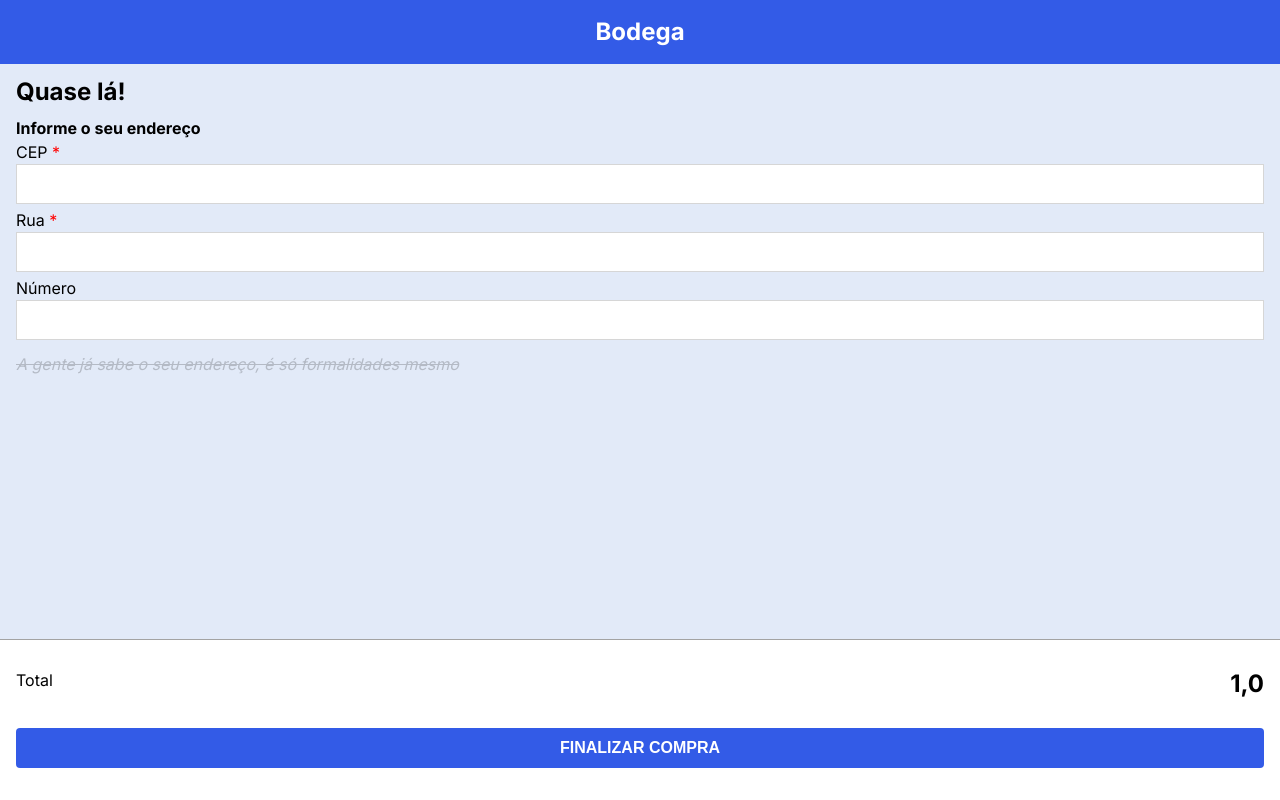
After one commit to eduardor0cha/bodega-web, a Django app: page /comprar/1 in a window 1280 px wide. The commit adds this page. Run offline with Django 4.2, Linux system fonts and the light colour scheme; tables that the repository leaves empty hold one stand-in row (values such as "Sample post").

Commit message:
feat/add-buy-product

```diff
--- /dev/null
+++ b/app_bodega_web/static/app_bodega_web/css/components/input.css
@@ -0,0 +1,19 @@
+.c-input {
+  display: flex;
+  flex-direction: column;
+  gap: 4px;
+}
+
+.c-input label span {
+  color: red;
+}
+
+.c-input input {
+  border: 1px solid #D6D6D6;
+  height: 40px;
+  padding: 0 8px;
+}
+
+.c-input input:focus {
+  outline: none;
+}
--- a/app_bodega_web/static/app_bodega_web/css/components/product-card.css
+++ b/app_bodega_web/static/app_bodega_web/css/components/product-card.css
@@ -41,7 +41,7 @@
   margin-bottom: 16px;
 }
 
-.c-product-card__old-value{
+.c-product-card__old-value {
   font-size: 0.625rem;
   color: #8E8E8E;
   text-decoration: line-through;
@@ -57,6 +57,6 @@
 }
 
 .c-product-card {
-  box-shadow: 0 0 0 rgba(0,0,0,0), 0 0 0 rgba(0,0,0,0);
+  box-shadow: 0 0 0 rgba(0, 0, 0, 0), 0 0 0 rgba(0, 0, 0, 0);
   transition: ease-in-out .3s;
 }
--- /dev/null
+++ b/app_bodega_web/static/app_bodega_web/css/pages/buy-product.css
@@ -0,0 +1,44 @@
+.p-buy-product {
+  padding: 16px;
+  display: flex;
+  flex-direction: column;
+  gap: 16px;
+}
+
+.p-buy-product__heading {
+  font-size: 1.5rem;
+  font-weight: bold;
+}
+
+.p-buy-product__form {
+  display: flex;
+  flex-direction: column;
+  gap: 8px;
+}
+
+.p-buy-product__form-title {
+  font-weight: bold;
+}
+
+.p-buy-product__footer {
+  background-color: #FFFFFF;
+  position: fixed;
+  bottom: 0;
+  left: 0;
+  width: 100%;
+  padding: 32px 16px;
+  display: flex;
+  flex-direction: column;
+  gap: 32px;
+  border-top: 1px solid #A3A3A3;
+}
+
+.p-buy-product__total {
+  display: flex;
+  justify-content: space-between;
+}
+
+.p-buy-product__total span:last-child {
+  font-size: 1.5rem;
+  font-weight: bold;
+}
--- a/app_bodega_web/static/app_bodega_web/css/pages/home.css
+++ b/app_bodega_web/static/app_bodega_web/css/pages/home.css
@@ -5,7 +5,8 @@
   gap: 16px;
 }
 
-.p-home__heading, .p-home__category{
+.p-home__heading,
+.p-home__category {
   font-size: 1.5rem;
   font-weight: bold;
 }
--- a/app_bodega_web/static/app_bodega_web/css/pages/product.css
+++ b/app_bodega_web/static/app_bodega_web/css/pages/product.css
@@ -1,6 +1,12 @@
 .p-product {
   display: flex;
   flex-direction: column;
+}
+
+.p-product__heading {
+  font-size: 1.5rem;
+  font-weight: bold;
+  padding: 16px;
 }
 
 .p-product__img {
@@ -47,19 +53,19 @@
   align-items: flex-start;
 }
 
-.p-product__freight-info > div {
+.p-product__freight-info>div {
   display: flex;
   flex-direction: column;
   gap: 4px;
 }
 
 
-.p-product__freight-info > div > span {
+.p-product__freight-info>div>span {
   font-size: 0.75rem;
   font-weight: bold;
 }
 
-.p-product__freight-info > div > p {
+.p-product__freight-info>div>p {
   font-size: 0.75rem;
 }
 
--- a/app_bodega_web/static/app_bodega_web/css/styles.css
+++ b/app_bodega_web/static/app_bodega_web/css/styles.css
@@ -3,6 +3,7 @@
 /* Páginas */
 @import "./pages/home.css";
 @import "./pages/product.css";
+@import "./pages/buy-product.css";
 
 /* Componentes */
 @import "./components/product-card.css";
@@ -10,6 +11,7 @@
 @import "./components/search-bar.css";
 @import "./components/button.css";
 @import "./components/sidebar.css";
+@import "./components/input.css";
 
 body {
   background-color: #E2EAF8;
--- a/app_bodega_web/static/app_bodega_web/js/script.js
+++ b/app_bodega_web/static/app_bodega_web/js/script.js
@@ -1,5 +1,5 @@
 window.addEventListener("DOMContentLoaded", () => {
-	document.getElementById("c-header__open-sidebar-button").addEventListener("click", () => {
+  document.getElementById("c-header__open-sidebar-button").addEventListener("click", () => {
     const sidebar = document.getElementById("c-sidebar");
     sidebar.classList.toggle("c-sidebar--isHidden");
   });
--- /dev/null
+++ b/app_bodega_web/templates/user/buy.html
@@ -0,0 +1,42 @@
+{% extends "user/base.html" %}
+
+{% block main %}
+  {% load custom_tags %}
+  {% load humanize %}
+  <div class="p-buy-product">
+    {% if product == None %}
+      <span>Produto não encontrado</span>
+    {% else %}
+      <h2 class="p-buy-product__heading">Quase lá!</h2>
+      <form class="p-buy-product__form" id="p-buy-product__form" onsubmit="(e) => e.preventDefalt()">
+        <span class="p-buy-product__form-title">Informe o seu endereço</span>
+        <div class="c-input">
+          <label>
+            CEP <span>*</span>
+          </label>
+          <input required/>
+        </div>
+        <div class="c-input">
+          <label>
+            Rua <span>*</span>
+          </label>
+          <input required/>
+        </div>
+        <div class="c-input">
+          <label>
+            Número
+          </label>
+          <input/>
+        </div>
+      </form>
+      <span class="bizarre-comment transparent">A gente já sabe o seu endereço, é só formalidades mesmo</span>
+      <div class="p-buy-product__footer">
+        <div class="p-buy-product__total">
+          <span>Total</span>
+          <span>{{product.value | calcDiscount:product.discount | intcomma}}</span>
+        </div>
+        <button class="c-button" form="p-buy-product__form" onclick="location.href = `{% url 'finalize-the-purchase' product.id %}`">FINALIZAR COMPRA</button>
+      </div>
+    {% endif %}
+  </div>
+{% endblock %}
--- a/app_bodega_web/templates/user/product.html
+++ b/app_bodega_web/templates/user/product.html
@@ -5,7 +5,7 @@
   {% load humanize %}
   <div class="p-product">
     {% if product == None %}
-      <span>Produto não encontrado</span>
+      <span class="p-product__heading">Produto não encontrado</span>
     {% else %}
       <img src={{product.imageUrl}} class="p-product__img"/>
       <div class="p-product__info">
@@ -27,7 +27,7 @@
             <p>Receba em até 1 hora <span class="bizarre-comment transparent">(estamos sempre pertinho de você heheheh)</span></p>
           </div>
         </div>
-        <button class="c-button">COMPRAR</button>
+        <button class="c-button" onclick="location.href = `{% url 'buy-product' product.id %}`">COMPRAR</button>
         <button class="c-button outline">ADICIONAR AO CARRINHO</button>
         <span class="p-product__description">Descrição</span>
         <p>{{product.description | linebreaks }}</p>
--- a/app_bodega_web/urls.py
+++ b/app_bodega_web/urls.py
@@ -3,5 +3,8 @@ from app_bodega_web import views
 
 urlpatterns = [
     path("", views.home, name="home"),
-    path("produto/<str:id>", views.productPage, name="product-page")
+    path("produto/<str:id>", views.productPage, name="product-page"),
+    path("comprar/<str:id>", views.buyProduct, name="buy-product"),
+    path("finalizar-compra/<str:id>", views.finalizeThePurchase,
+         name="finalize-the-purchase")
 ]
--- a/app_bodega_web/views.py
+++ b/app_bodega_web/views.py
@@ -1,3 +1,4 @@
+from django.http import HttpResponseRedirect
 from django.shortcuts import render
 
 from app_bodega_web.models import Product
@@ -45,3 +46,27 @@ def productPage(request, id):
         return render(request, "user/product.html", {"product": product})
     except:
         return render(request, "user/product.html", {"product": None})
+
+
+def buyProduct(request, id):
+    try:
+        product = Product.objects.get(id=id)
+        return render(request, "user/buy.html", {"product": product})
+    except:
+        return render(request, "user/buy.html", {"product": None})
+
+
+def finalizeThePurchase(request, id):
+    try:
+        product = Product.objects.get(id=id)
+
+        if (product.stock != 0):
+            product.stock -= 1
+
+        print(product)
+
+        product.save()
+
+        return HttpResponseRedirect("/compra-finalizada")
+    except:
+        return HttpResponseRedirect("/compra-finalizada")
```
Also changed, not shown: app_bodega_web/static/app_bodega_web/css/components/sidebar.css (indentation only), app_bodega_web/static/app_bodega_web/css/pages/cart.css (deleted).
